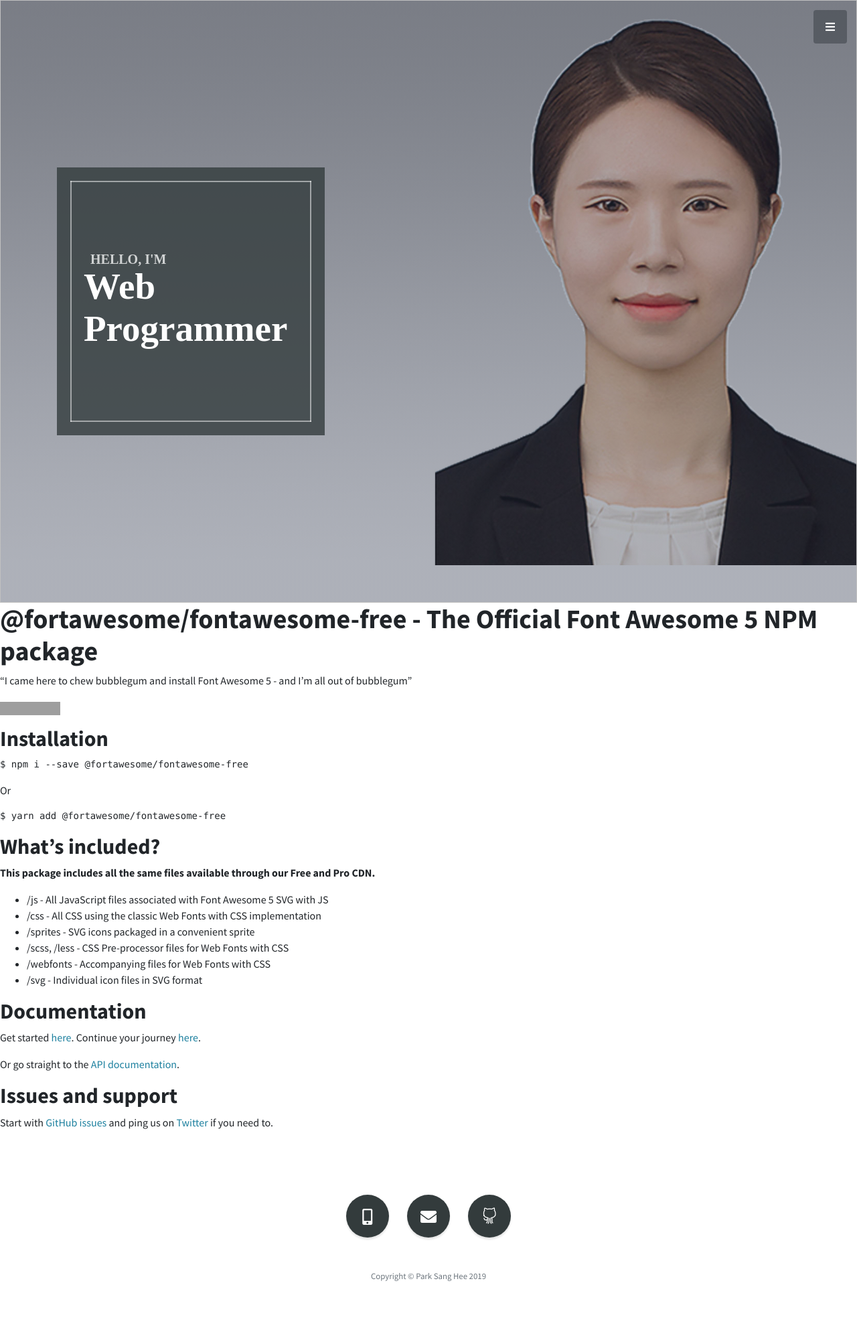
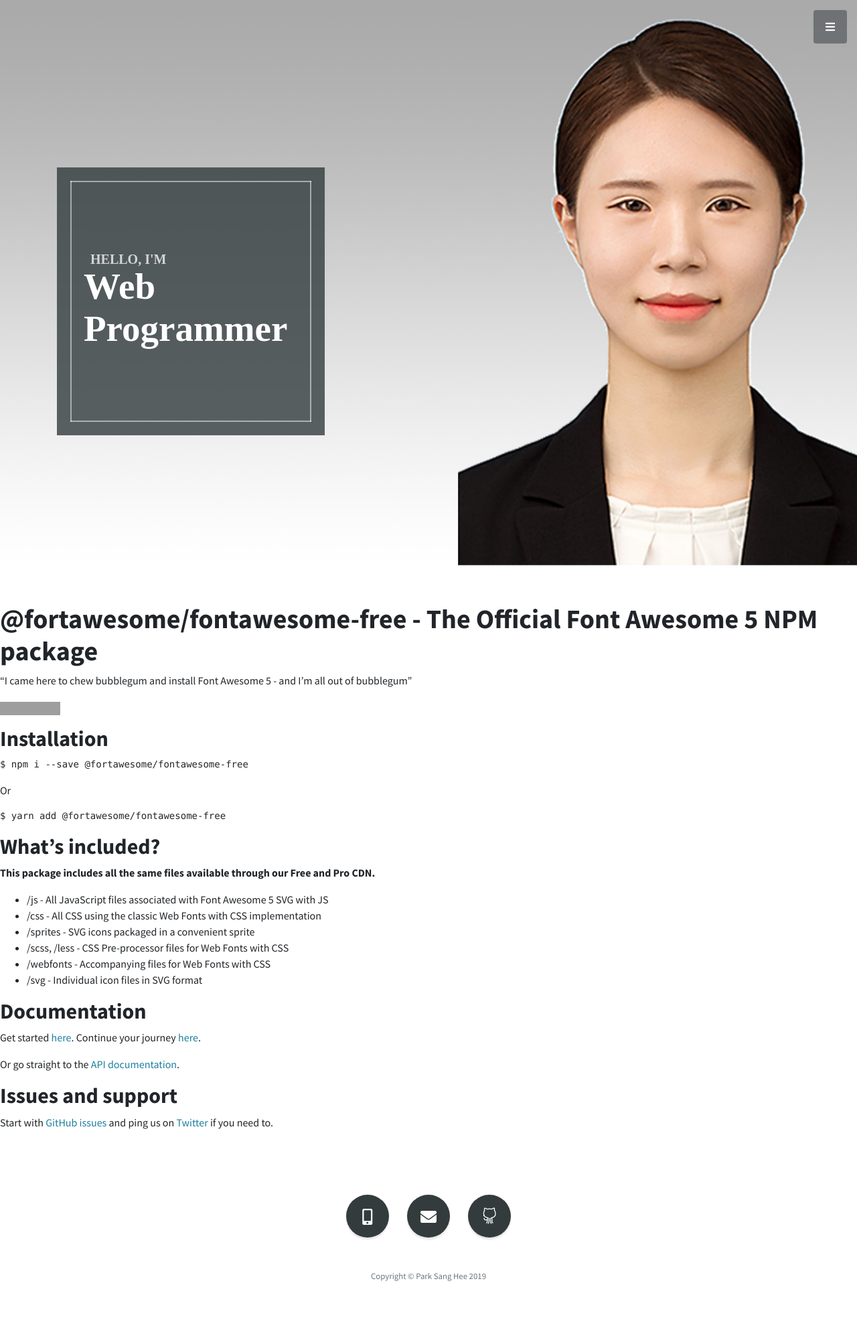
Before and after one commit to mungmoong2/mungmoong2.github.io, a Jekyll site: the page built from vendor/fontawesome-free/README.md, in a window 1280 px wide. Shown: the whole page at 67% size. Built offline with Jekyll 4.4.1, drawn with Linux system fonts in a browser that asks for light colours; nearby versions of some CDN libraries; our own code applies the rules of GitHub Pages for plain Markdown files; grey boxes are pictures that could not be loaded.

Commit message:
error fixed

```diff
--- a/_includes/header.html
+++ b/_includes/header.html
@@ -14,7 +14,7 @@
     </div>
   </div>
   <div id="jarallax-container-0">
-    <img class="jarallax-img" >
+    <img class="jarallax-img" src="{{ site.baseurl }}/assets/img/bg-masthead.jpg" alt="">
 </div>
 </header>
 <script src="https://cdnjs.cloudflare.com/ajax/libs/gsap/1.20.4/TweenMax.min.js"></script>
```
Also changed, not shown: assets/css/stylish-portfolio.min.css.
